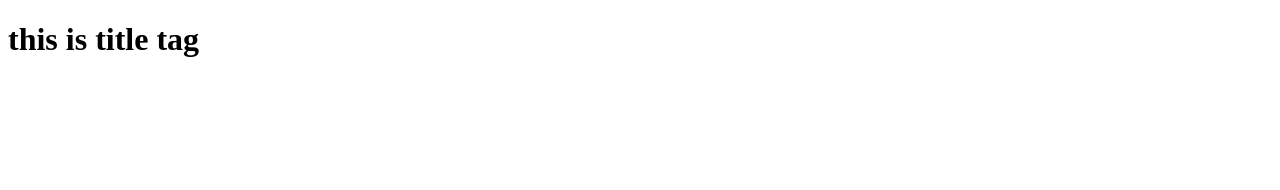
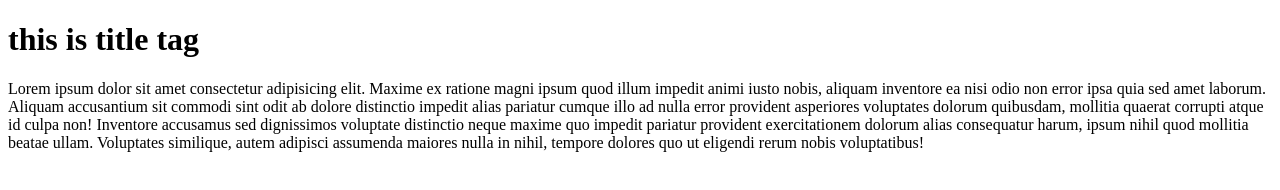
Before and after one commit to cw-tejas/orphan, a plain HTML site: page index.html in a window 1280 px wide. Drawn offline with Linux system fonts and the light colour scheme.

Commit message:
second commit

```diff
--- a/index.html
+++ b/index.html
@@ -7,5 +7,6 @@
 </head>
 <body>
     <h1>this is title tag</h1>
+    <p>Lorem ipsum dolor sit amet consectetur adipisicing elit. Maxime ex ratione magni ipsum quod illum impedit animi iusto nobis, aliquam inventore ea nisi odio non error ipsa quia sed amet laborum. Aliquam accusantium sit commodi sint odit ab dolore distinctio impedit alias pariatur cumque illo ad nulla error provident asperiores voluptates dolorum quibusdam, mollitia quaerat corrupti atque id culpa non! Inventore accusamus sed dignissimos voluptate distinctio neque maxime quo impedit pariatur provident exercitationem dolorum alias consequatur harum, ipsum nihil quod mollitia beatae ullam. Voluptates similique, autem adipisci assumenda maiores nulla in nihil, tempore dolores quo ut eligendi rerum nobis voluptatibus!</p>
 </body>
 </html>
```
